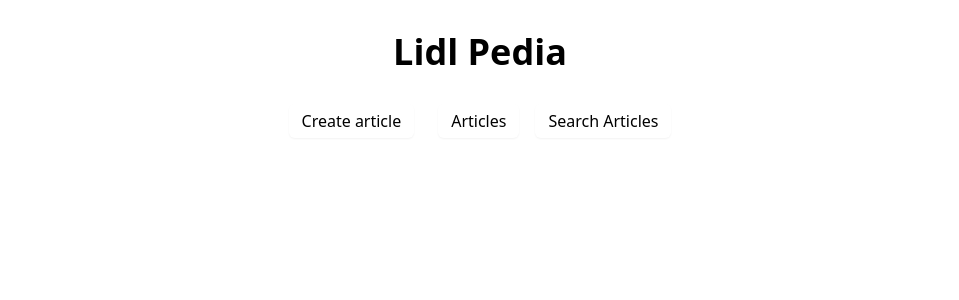
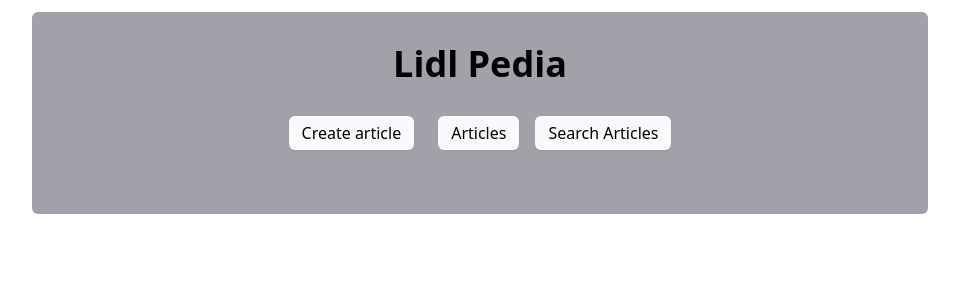
Before and after one commit to CrazyGuyExe/Project-WAP-MAY-2024-bca01c1e0a825b41fdba1ce2ea94e338aedb0fd3, a React (Vite) app in the folder client/: page / in a window 1280 px wide. Shown: the top 300 px of the page, without its empty margins (160-1119 px from the left). Built offline with nearby package versions, Linux system fonts and the light colour scheme; no server answers.

Commit message:
design changes

```diff
--- a/client/src/index.css
+++ b/client/src/index.css
@@ -11,5 +11,9 @@
       @apply text-xl;
       @apply font-bold;
   }
+  h3 {
+    @apply text-xl;
+    @apply font-bold;
+}
 
 }
--- a/client/src/pages/ArticleCreateForm/ArticleCreateForm.jsx
+++ b/client/src/pages/ArticleCreateForm/ArticleCreateForm.jsx
@@ -31,7 +31,7 @@
 
     return (//setter max width
        <>
-    <div className=" max-w-3xl mx-auto p-8">
+    <div className=" max-w-3xl mx-auto p-8  bg-zinc-400 mt-3 rounded-md">
         <h1 className="text-center text-2xl font-semibold mb-6">Article Create Form</h1>
         <form>
             <div className="grid grid-cols-1 gap-6">
@@ -147,7 +147,7 @@
                 <div className="flex justify-center mt-6">
                     <button
                         type="button"
-                        className="relative mr-2 inline-block rounded-md border border-transparent px-3 py-1 shadow-sm transition-colors duration-300 hover:bg-green-500 hover:text-white"
+                        className=" bg-slate-50 relative mr-2 inline-block rounded-md border border-transparent px-3 py-1 shadow-sm transition-colors duration-300 hover:bg-green-500 hover:text-white"
                         onClick={handlePost}
                     >
                         Create Article
@@ -157,7 +157,7 @@
         </form>
         <div className="flex justify-center mt-4">
             <Link to="/">
-                <p className="relative mr-2 inline-block rounded-md border border-transparent px-3 py-1 shadow-sm transition-colors duration-300 hover:bg-red-500 hover:text-white">
+                <p className=" bg-slate-50 relative mr-2 inline-block rounded-md border border-transparent px-3 py-1 shadow-sm transition-colors duration-300 hover:bg-red-500 hover:text-white">
                     Go back
                 </p>
             </Link>
--- a/client/src/pages/ArticleList/ArticleList.jsx
+++ b/client/src/pages/ArticleList/ArticleList.jsx
@@ -38,7 +38,8 @@
 
     return (
         <>
-            <h1 className="text-center">Article list</h1>
+        <div className='mx-auto max-w-xl my-auto bg-zinc-400 mt-3 rounded-md'>
+            <h1 className="text-center p-8">Article list</h1>
             <div className="flex justify-center">
                 <div className="p w-40 rounded-lg bg-gray-100 p-6 text-center shadow-md">
                     {articles.map((article, index) => (
@@ -49,11 +50,12 @@
 
             <Link to={'/'}>
                 <div className="flex justify-center">
-                    <p className="p top-5 relative mr-2 inline-block rounded-md border border-transparent px-3 py-1 shadow-sm transition-colors duration-300 hover:bg-red-500 hover:text-white">
+                    <p className=" text-slate-50 bg-gray-600 p top-5 relative mr-2 inline-block rounded-md border border-transparent px-3 py-1 shadow-sm transition-colors duration-300 hover:bg-red-500 hover:text-white">
                         Go back
                     </p>
                 </div>
             </Link>
+            </div>
         </>
     )
 }
--- a/client/src/pages/MainPage/MainPage.jsx
+++ b/client/src/pages/MainPage/MainPage.jsx
@@ -22,25 +22,25 @@
         else return body.substring(0, length) + '...'
     }
     return (//gray box
-        <div className=" mx-auto max-w-4xl p-8">
+        <div className=" mx-auto max-w-4xl p-8 bg-zinc-400 mt-3 rounded-md">
             <h1 className="mb-8 text-center text-4xl font-bold">Lidl Pedia</h1>
             <div className="mb-8 flex justify-center space-x-4">
 
                 <Link
                     to="/createarticle"
-                    className="relative mr-2 inline-block rounded-md border border-transparent px-3 py-1 shadow-sm transition-colors duration-300 hover:bg-gray-400 hover:text-white"
+                    className="relative mr-2 inline-block rounded-md border border-transparent px-3 py-1 shadow-sm transition-colors duration-300 hover:bg-gray-600 hover:text-white bg-slate-50"
                 >
                     Create article
                 </Link>
                 <Link
                     to="/articles"
-                    className="relative mr-2 inline-block rounded-md border border-transparent px-3 py-1 shadow-sm transition-colors duration-300 hover:bg-gray-400 hover:text-white"
+                    className=" bg-slate-50 relative mr-2 inline-block rounded-md border border-transparent px-3 py-1 shadow-sm transition-colors duration-300 hover:bg-gray-600 hover:text-white"
                 >
                     Articles
                 </Link>
                 <Link
                     to="/search"
-                    className="relative mr-2 inline-block rounded-md border border-transparent px-3 py-1 shadow-sm transition-colors duration-300 hover:bg-gray-400 hover:text-white"
+                    className=" bg-slate-50 relative mr-2 inline-block rounded-md border border-transparent px-3 py-1 shadow-sm transition-colors duration-300 hover:bg-gray-600 hover:text-white"
                 >
                     Search Articles
                 </Link>
--- a/client/src/pages/SearchByNameArticle/SearchByNameArticle.jsx
+++ b/client/src/pages/SearchByNameArticle/SearchByNameArticle.jsx
@@ -38,7 +38,7 @@
     }, [searchTerm])
 
     return (
-        <div className="mx-auto max-w-4xl p-4">
+        <div className="mx-auto max-w-4xl p-4 bg-zinc-400 mt-3 rounded-md">
             <h1 className="mb-4 text-center text-4xl font-bold">Lidl Pedia</h1>
             <form className="mb-4 flex" onSubmit={handleSearch}>
                 <input
@@ -63,11 +63,13 @@
                     <h2 className="mb-4 text-center text-2xl font-semibold">
                         Search Results:
                     </h2>
-                    <ul className="space-y-4">
+                    <div className="flex justify-center">
+                    <ul className="space-y-4 p w-auto rounded-lg bg-gray-100 p-6 text-center shadow-md">
                         {searchResults.map((article, index) => (
                             <ArticleLink key={index} {...article} />
                         ))}
                     </ul>
+                    </div>
                 </div>
             ) : (
                 isLoaded && (
@@ -78,7 +80,7 @@
             )}
             <Link
                 to={'/'}
-                className="relative mr-2 inline-block rounded-md border border-transparent px-3 py-1 shadow-sm transition-colors duration-300 hover:bg-red-500 hover:text-white"
+                className=" bg-slate-50 relative mr-2 inline-block rounded-md border border-transparent px-3 py-1 shadow-sm transition-colors duration-300 hover:bg-red-500 hover:text-white"
             >
                 <p>Go back</p>
             </Link>
```
